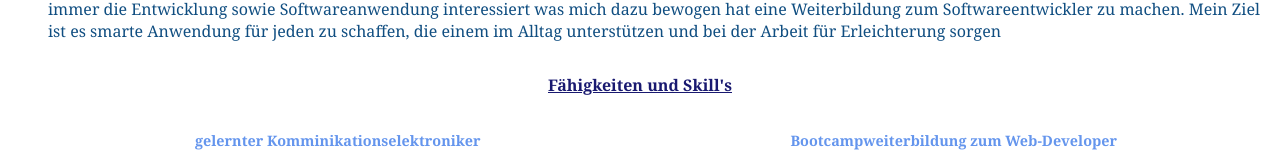
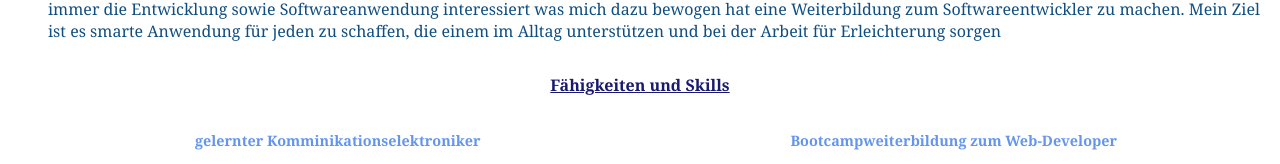
Before and after one commit to FreytagDom/my-homepage, a Next.js app: page / in a window 1280 px wide. Shown: the part 507-671 px from the top of the page. Built offline with nearby package versions, Linux system fonts and the light colour scheme.

Commit message:
build problem

```diff
--- a/components/Home.js
+++ b/components/Home.js
@@ -32,7 +32,7 @@ export default function Homepage() {
         bei der Arbeit für Erleichterung sorgen
       </Text>
 
-      <H3>Fähigkeiten und Skill's</H3>
+      <H3>Fähigkeiten und Skills</H3>
       <Section>
         <SkillsLeft>
           <H4>gelernter Komminikationselektroniker</H4>
```
